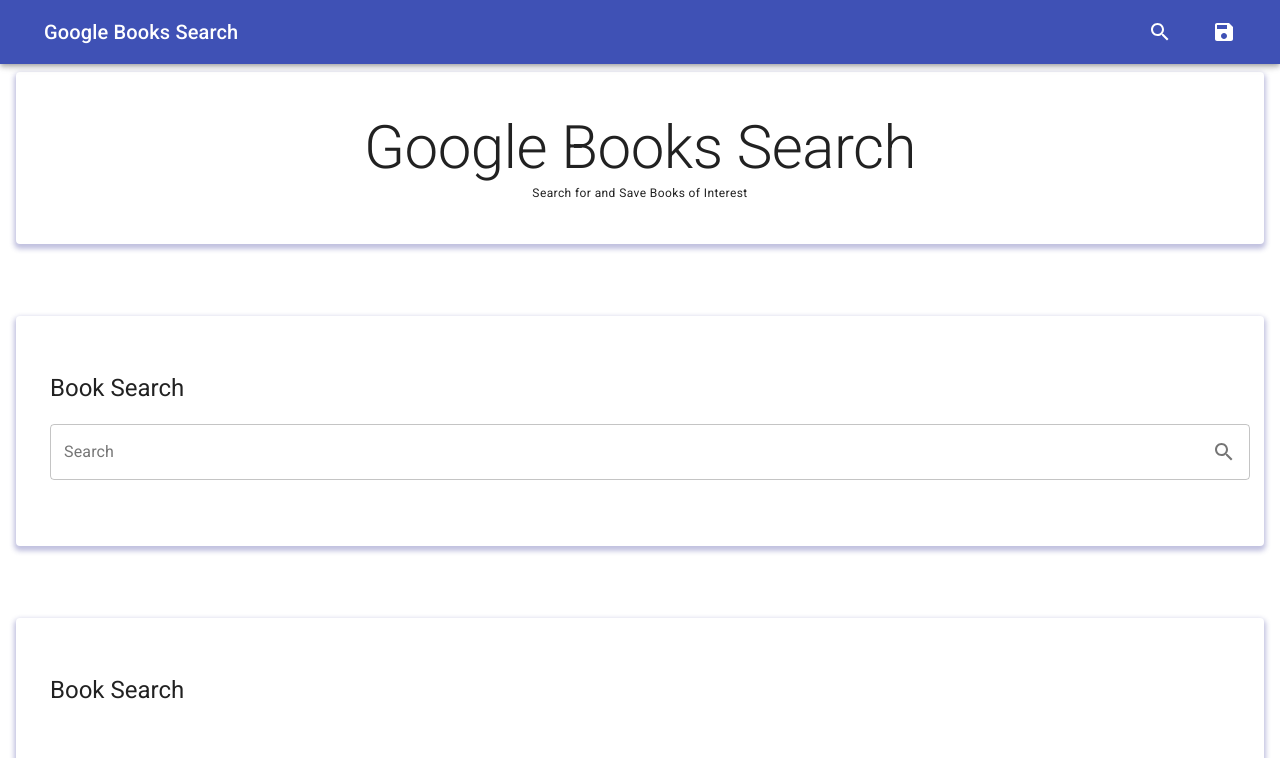
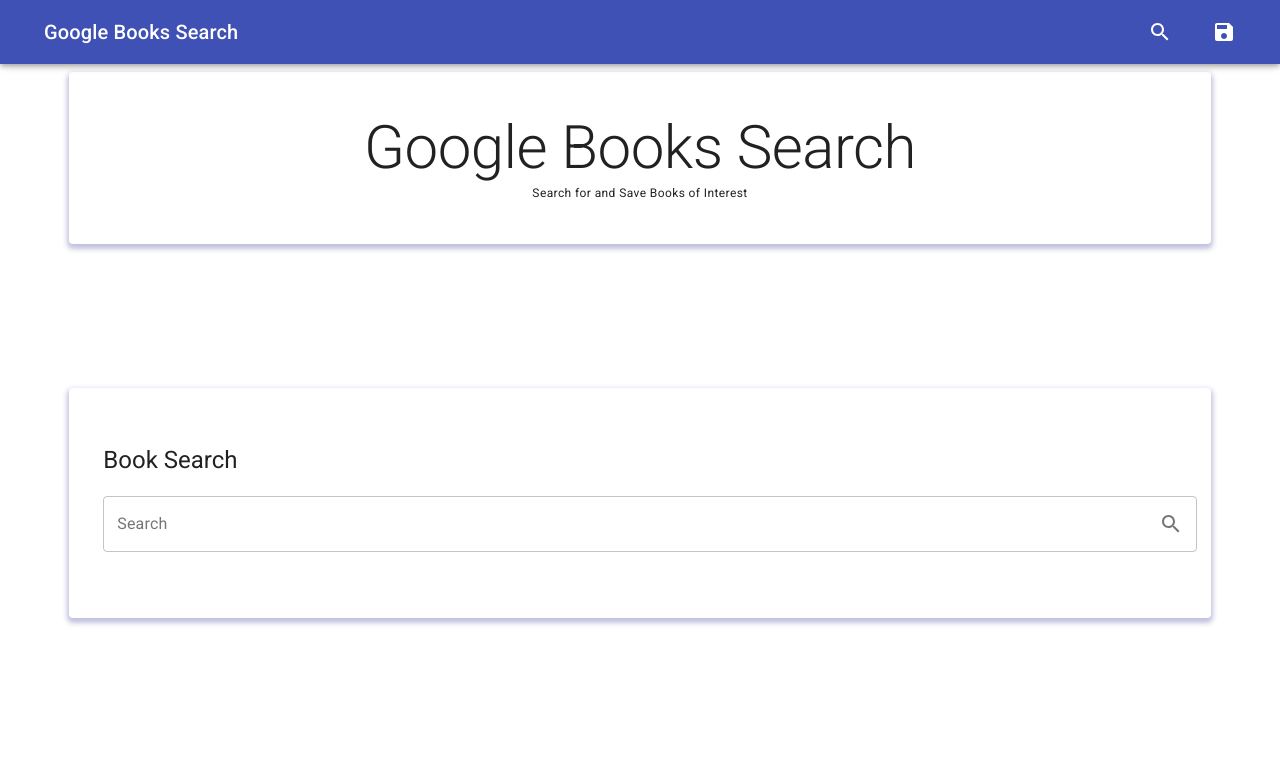
Before and after one commit to adliano/GoogleBooksSearch, a React (Create React App) app in the folder client/: page / in a window 1280 px wide. Shown: the top 758 px of the page. Built offline with nearby package versions, Linux system fonts and the light colour scheme; no server answers; a web font is replaced by a local one.

Commit message:
fixed header layout

```diff
--- a/client/src/components/BookShelve/index.js
+++ b/client/src/components/BookShelve/index.js
@@ -7,7 +7,7 @@
   return (
     <>
       <Paper>
-        <Box m={2}>
+        <Box m={2} maxWidth='55%'>
           <H5 style={{ margin: 10 }} align='inherit'>
             {props.header}
           </H5>
--- a/client/src/components/paper/index.js
+++ b/client/src/components/paper/index.js
@@ -1,19 +1,23 @@
 /**
  * This will be used for paper container
  */
-import React from 'react';
-import Paper from '@material-ui/core/Paper';
+import React from 'react'
+import Paper from '@material-ui/core/Paper'
+import Box from '@material-ui/core/Box'
+import Grid from '@material-ui/core/Grid'
 // Use the styles
 import style from './styles'
 
-export default function PaperSheet(props) {
-  const classes = style();
+export default function PaperSheet (props) {
+  const classes = style()
   /// Return the component
   return (
     <>
-      <Paper className={classes.root}>
-          {props.children}
-      </Paper>
+      <Grid container justify='center'>
+        <Grid item item xs={12} md={12} lg={11} xl={11}>
+          <Paper className={classes.root}>{props.children}</Paper>
+        </Grid>
+      </Grid>
     </>
-  );
+  )
 }
```
